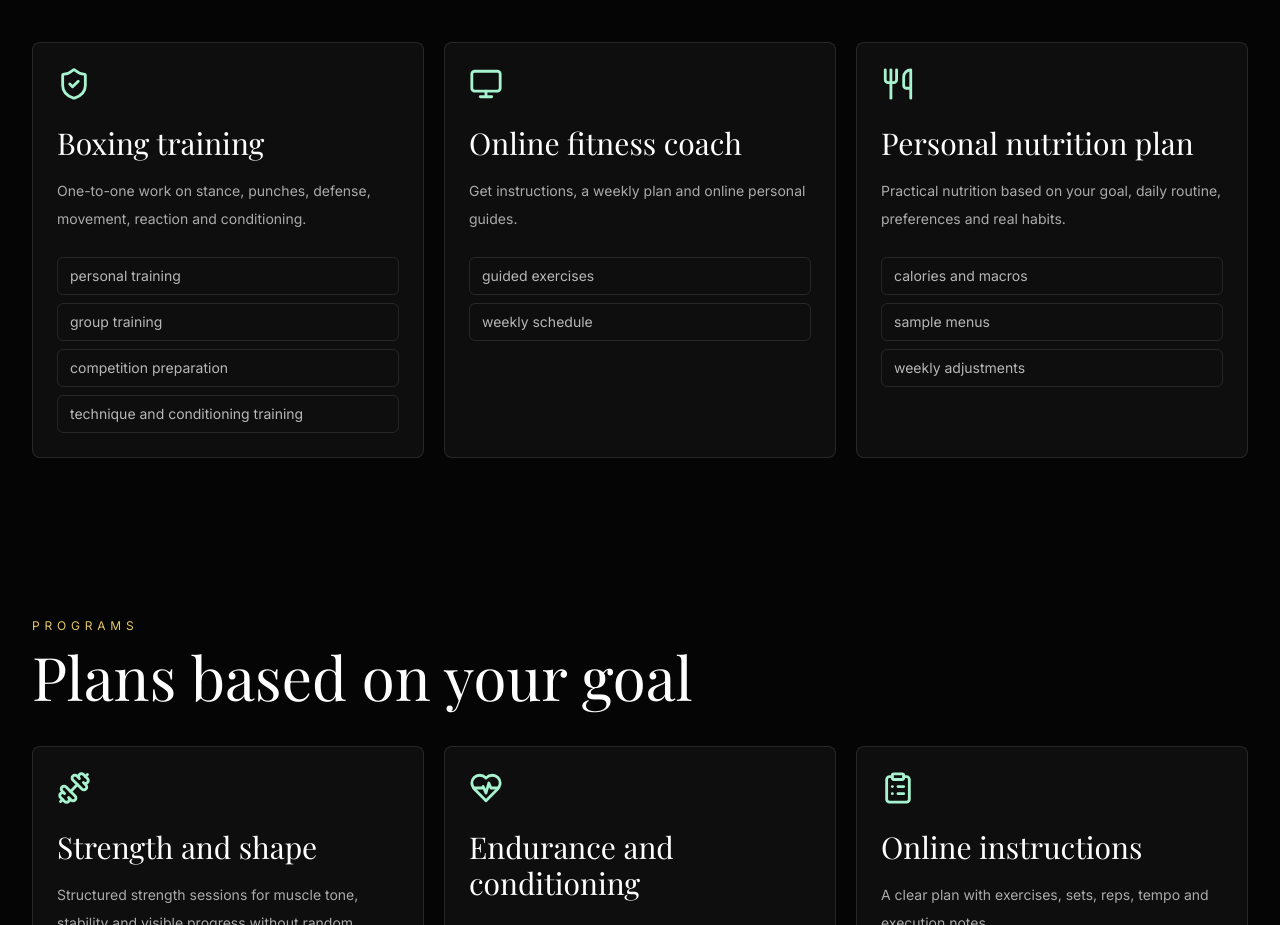
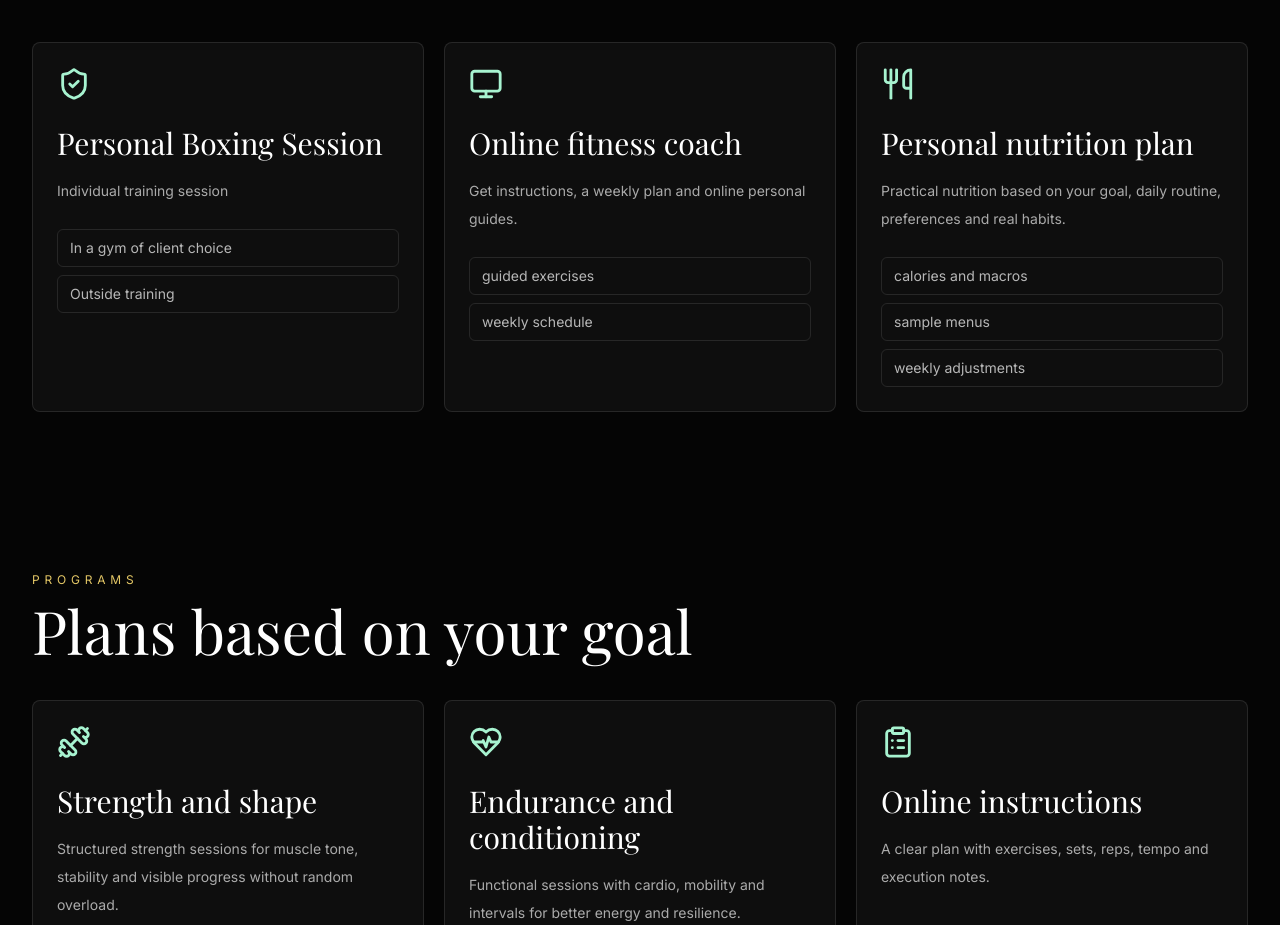
Before and after one commit to OvertopEU/training-system, a Next.js app: page /trainer in a window 1280 px wide. Shown: the part 3563-4488 px from the top of the page. Built offline with nearby package versions, Linux system fonts and the light colour scheme; no server answers; a web font is replaced by a local one.

Commit message:
Update boxing session service copy

```diff
--- a/src/app/trainer/page.tsx
+++ b/src/app/trainer/page.tsx
@@ -135,9 +135,9 @@ const content = {
     services: [
       {
         icon: icons.boxing,
-        title: "Тренировки по бокс",
-        text: "Индивидуална работа върху стойка, удари, защита, движение, реакция и кондиция.",
-        points: ["персонални тренировки", "групови тренировки", "подготовки за състезание", "техника и кондиционни тренировки"]
+        title: "Personal Boxing Session",
+        text: "Individual training session",
+        points: ["In a gym of client choice", "Outside training"]
       },
       {
         icon: icons.online,
@@ -250,9 +250,9 @@ const content = {
     services: [
       {
         icon: icons.boxing,
-        title: "Boxing training",
-        text: "One-to-one work on stance, punches, defense, movement, reaction and conditioning.",
-        points: ["personal training", "group training", "competition preparation", "technique and conditioning training"]
+        title: "Personal Boxing Session",
+        text: "Individual training session",
+        points: ["In a gym of client choice", "Outside training"]
       },
       {
         icon: icons.online,
@@ -376,9 +376,9 @@ const localizedContent: Record<Lang, TrainerCopy> = {
     services: [
       {
         icon: icons.boxing,
-        title: "Boxtraining",
-        text: "Individuelle Arbeit an Stand, Schlägen, Verteidigung, Bewegung, Reaktion und Kondition.",
-        points: ["Personal Training", "Gruppentraining", "Wettkampfvorbereitung", "Technik- und Konditionstraining"]
+        title: "Personal Boxing Session",
+        text: "Individual training session",
+        points: ["In a gym of client choice", "Outside training"]
       },
       {
         icon: icons.online,
@@ -499,9 +499,9 @@ const localizedContent: Record<Lang, TrainerCopy> = {
     services: [
       {
         icon: icons.boxing,
-        title: "Entraînement de boxe",
-        text: "Travail individuel sur la garde, les coups, la défense, le déplacement, la réaction et la condition physique.",
-        points: ["entraînement personnel", "entraînement en groupe", "préparation compétition", "technique et condition physique"]
+        title: "Personal Boxing Session",
+        text: "Individual training session",
+        points: ["In a gym of client choice", "Outside training"]
       },
       {
         icon: icons.online,
@@ -622,9 +622,9 @@ const localizedContent: Record<Lang, TrainerCopy> = {
     services: [
       {
         icon: icons.boxing,
-        title: "Entrenamiento de boxeo",
-        text: "Trabajo individual sobre guardia, golpes, defensa, movimiento, reacción y condición física.",
-        points: ["entrenamiento personal", "entrenamiento en grupo", "preparación para competición", "técnica y condición física"]
+        title: "Personal Boxing Session",
+        text: "Individual training session",
+        points: ["In a gym of client choice", "Outside training"]
       },
       {
         icon: icons.online,
@@ -744,9 +744,9 @@ const localizedContent: Record<Lang, TrainerCopy> = {
     services: [
       {
         icon: icons.boxing,
-        title: "Тренування з боксу",
-        text: "Індивідуальна робота над стійкою, ударами, захистом, рухом, реакцією та кондицією.",
-        points: ["персональні тренування", "групові тренування", "підготовка до змагань", "техніка та кондиційна підготовка"]
+        title: "Personal Boxing Session",
+        text: "Individual training session",
+        points: ["In a gym of client choice", "Outside training"]
       },
       {
         icon: icons.online,
```
